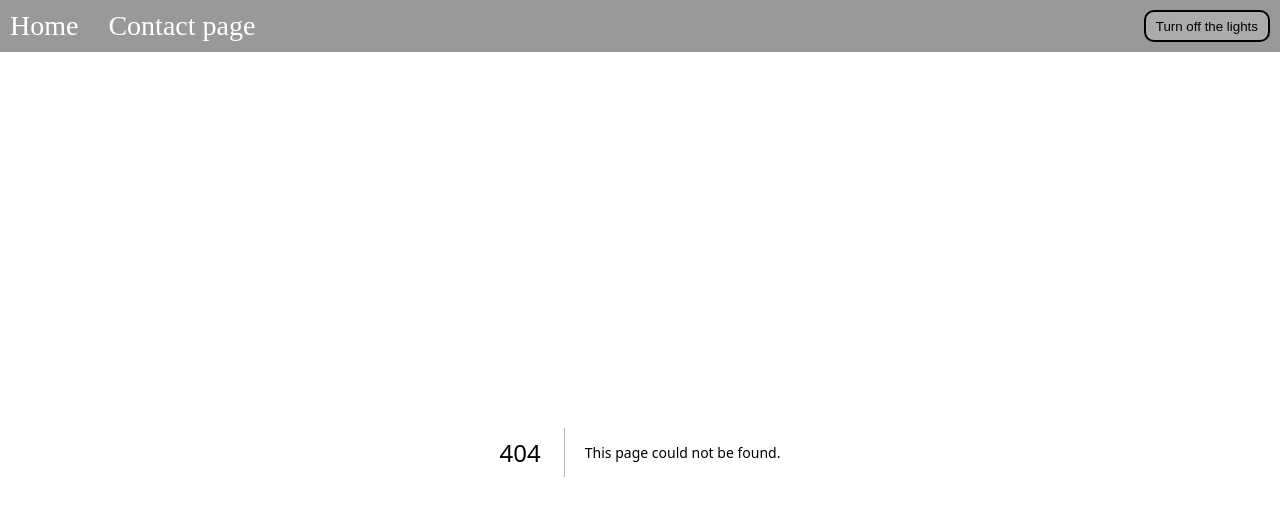
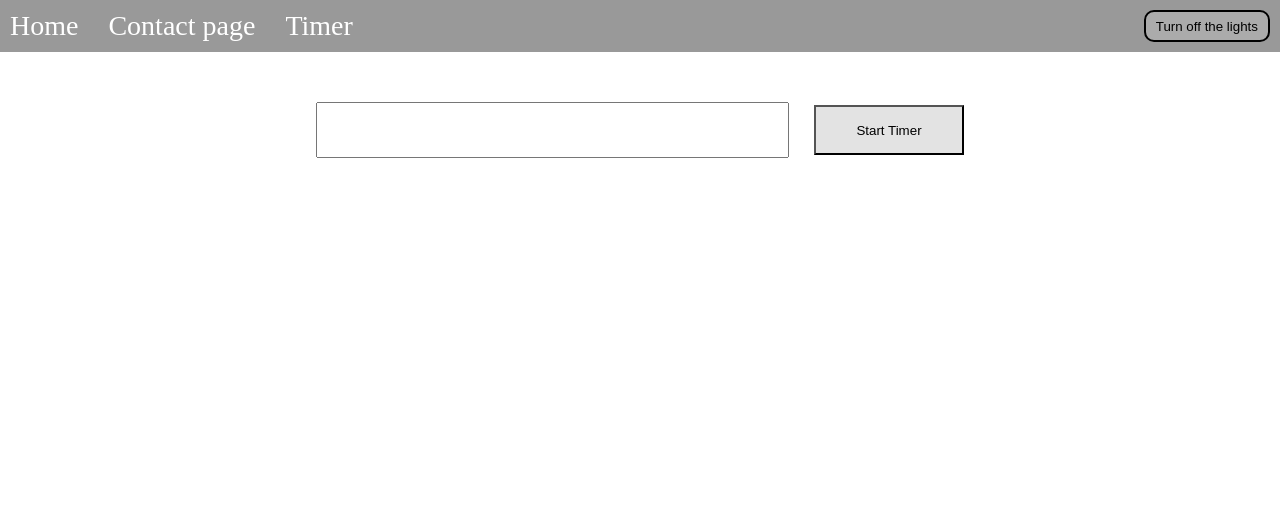
Before and after one commit to trevorh2007/portfolio, a Next.js app: page /timer in a window 1280 px wide. Before the commit this address had no page. Shown: the top 516 px of the page. Built offline with nearby package versions, Linux system fonts and the light colour scheme.

Commit message:
Add react-timer-hook library and implement simple countdown timer

```diff
--- a/app/components/shared/navbar.tsx
+++ b/app/components/shared/navbar.tsx
@@ -31,6 +31,7 @@ const NavBar = () => {
     <NavBarWrapper>
       <Link href="/">Home</Link>
       <Link href="/contact">Contact page</Link>
+      <Link href="/timer">Timer</Link>
       <button onClick={() => setDarkMode(!darkMode)}>
         {darkMode ? "Turn on the Lights" : "Turn off the lights"}
       </button>
--- /dev/null
+++ b/app/timer/CountdownTimer.tsx
@@ -0,0 +1,51 @@
+"use client";
+
+import React, { FC } from "react";
+import { useTimer } from "react-timer-hook";
+import styled from "styled-components";
+
+const TimerInfoWrapper = styled.div`
+  display: flex;
+  flex-direction: column;
+  justify-content: center;
+  align-items: center;
+  width: 100%;
+`;
+
+const ButtonGroup = styled.div`
+  display: flex;
+  width: 100%;
+  justify-content: center;
+  align-items: center;
+`;
+
+const TimerComponent: FC<TimerProps> = (props): JSX.Element => {
+  let { seconds, minutes, hours, days, pause, resume } = useTimer({
+    autoStart: true,
+    expiryTimestamp: props.userTime,
+    onExpire: () => alert("Timer up"),
+  });
+
+  return (
+    <TimerInfoWrapper>
+      <h1>
+        {days !== 0 ? `${days.toString().padStart(2, "0")}h ` : ""}
+        {hours !== 0 ? `${hours.toString().padStart(2, "0")}h ` : ""}
+        {minutes !== 0 ? `${minutes.toString().padStart(2, "0")}m ` : ""}
+        {seconds} seconds remaining
+      </h1>
+      <ButtonGroup>
+        <button onClick={() => pause()}>Pause Timer</button>
+        <button onClick={() => resume()}>Resume Timer</button>
+        <button onClick={() => props.setResetTimer(false)}>Reset Timer</button>
+      </ButtonGroup>
+    </TimerInfoWrapper>
+  );
+};
+
+interface TimerProps {
+  userTime: Date;
+  setResetTimer: React.Dispatch<React.SetStateAction<boolean>>;
+}
+
+export default TimerComponent;
--- /dev/null
+++ b/app/timer/page.tsx
@@ -0,0 +1,56 @@
+"use client";
+
+import styled from "styled-components";
+import TimerComponent from "./CountdownTimer";
+import { useState } from "react";
+
+const TimerWrapper = styled.div`
+  display: flex;
+  justify-content: center;
+  align-items: center;
+  padding: 50px 0;
+  width: 100%;
+
+  input {
+    height: 50px;
+    font-size: 36px;
+  }
+
+  button {
+    background-color: #e3e3e3;
+    margin-left: 25px;
+    height: 50px;
+    width: 150px;
+  }
+`;
+
+const Timer = () => {
+  const [userTime, setUserTime] = useState<Date>(new Date());
+  const [resetTimer, setResetTimer] = useState(false);
+
+  const handleChange = (event: React.FormEvent<HTMLInputElement>) => {
+    const userDate = new Date();
+    userDate.setSeconds(
+      userDate.getSeconds() + parseInt(event.currentTarget.value)
+    );
+    setUserTime(userDate);
+  };
+
+  return (
+    <TimerWrapper>
+      {!resetTimer ? <input onChange={(e) => handleChange(e)} /> : <></>}
+      {resetTimer ? (
+        <TimerComponent userTime={userTime} setResetTimer={setResetTimer} />
+      ) : (
+        <div></div>
+      )}
+      {!resetTimer ? (
+        <button onClick={() => setResetTimer(true)}>Start Timer</button>
+      ) : (
+        <></>
+      )}
+    </TimerWrapper>
+  );
+};
+
+export default Timer;
--- a/package.json
+++ b/package.json
@@ -12,6 +12,7 @@
     "next": "14.1.1",
     "react": "^18",
     "react-dom": "^18",
+    "react-timer-hook": "^3.0.7",
     "styled-components": "^6.1.8"
   },
   "devDependencies": {
```
Also changed, not shown: 1 other file (tests, documents, lock files or other folders).
